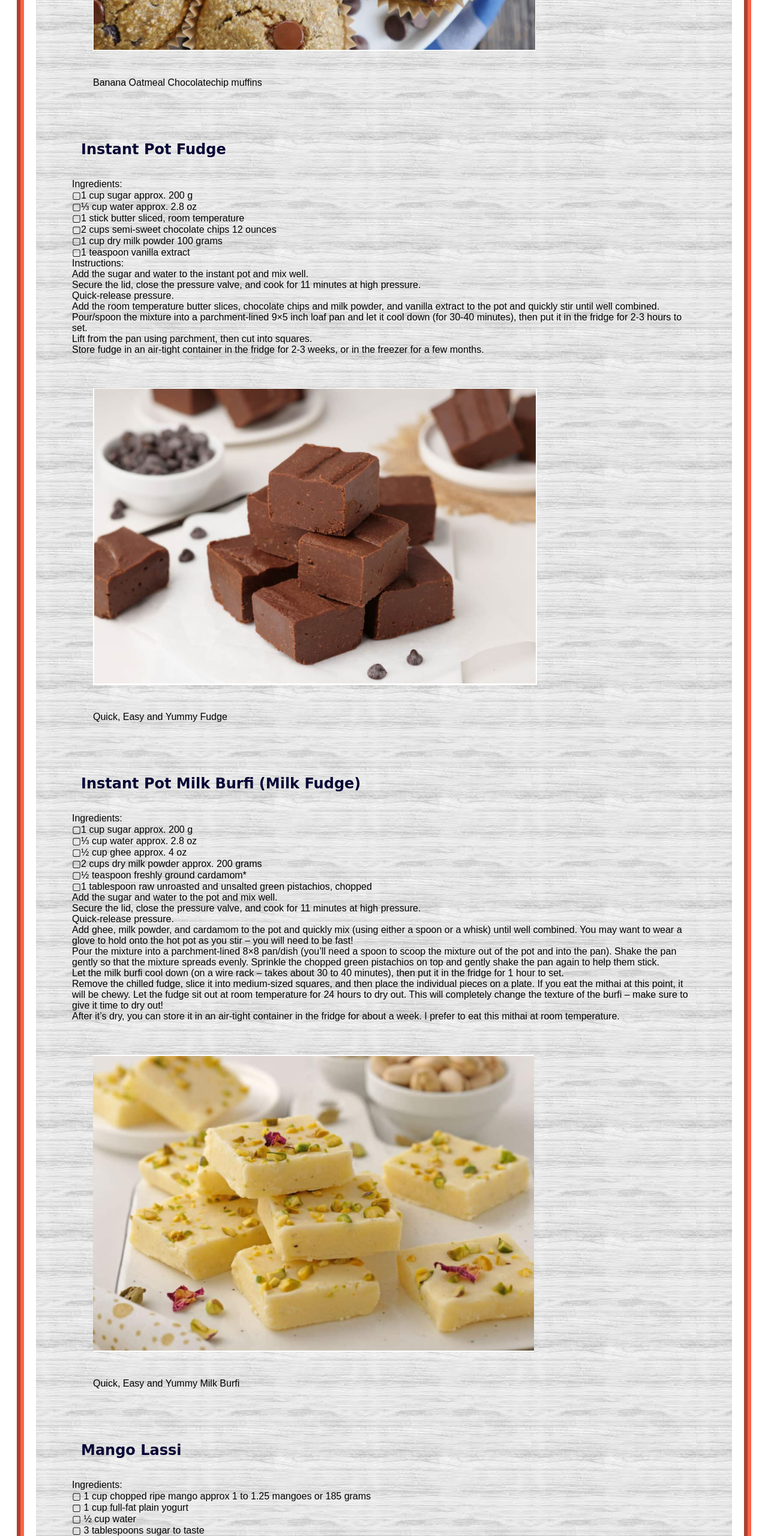
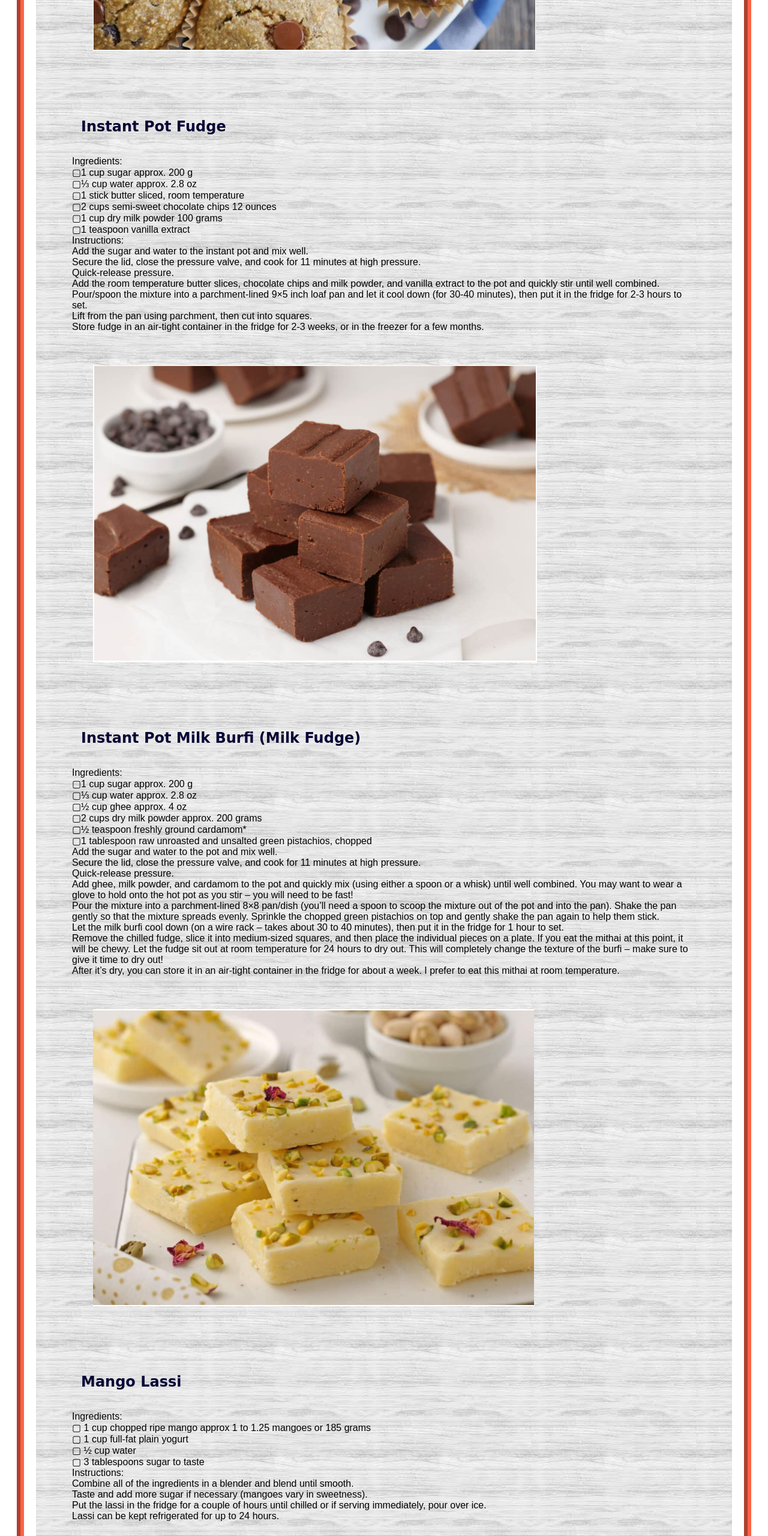
Before and after one commit to CLT-Codecamp-Nov-21/js-assignment-4-html-me-something-ManishaRB, a website: page index.html in a window 1280 px wide. Shown: the part 1420-3980 px from the top of the page at 60% size. Drawn offline with Linux system fonts and the light colour scheme.

Commit message:
updated index.html

```diff
--- a/index.html
+++ b/index.html
@@ -46,7 +46,7 @@
 
                <figure>
                   <img src="images/ChocolateChip.PNG" alt="Gluten free Banana Oatmeal Chocolatechip muffins"/>
-                  <figcaption>Banana Oatmeal Chocolatechip muffins</figcaption>
+                  <!--<figcaption>Banana Oatmeal Chocolatechip muffins</figcaption>-->
                </figure>
             </section>
             <section>
@@ -70,7 +70,7 @@
                </p>
                <figure>
                   <img src="images/InstantPotFudge.PNG" alt="Quick, Easy and Yummy Fudge"/>
-                  <figcaption>Quick, Easy and Yummy Fudge</figcaption>
+                  <!--<figcaption>Quick, Easy and Yummy Fudge</figcaption>-->
                </figure>
             </section>
             <section>
@@ -94,7 +94,7 @@
                </p>
                <figure>
                   <img src="images/MilkBurfi.PNG" alt="Instant Pot Milk Burfi"/>
-                  <figcaption>Quick, Easy and Yummy Milk Burfi</figcaption>
+                  <!--<figcaption>Quick, Easy and Yummy Milk Burfi</figcaption>-->
                </figure>
             </section>
             <section>
@@ -113,7 +113,7 @@
                </p>
                <figure>
                   <img src="images/mangolassi.PNG" alt="MangoLassi"/>
-                  <figcaption>Mango Lassi</figcaption>
+                  <!--<figcaption>Mango Lassi</figcaption>-->
                </figure>
             </section>
             <section>
```
